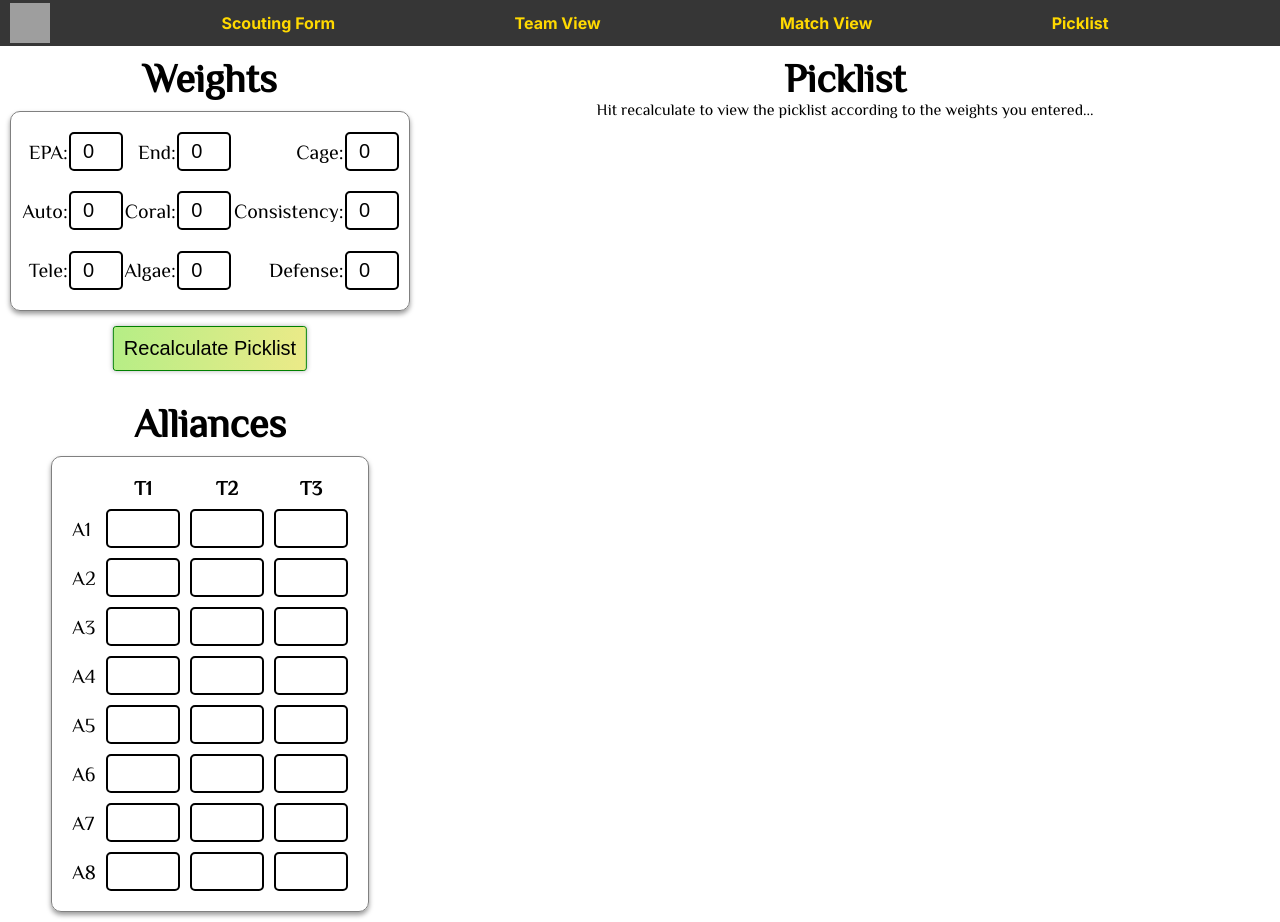
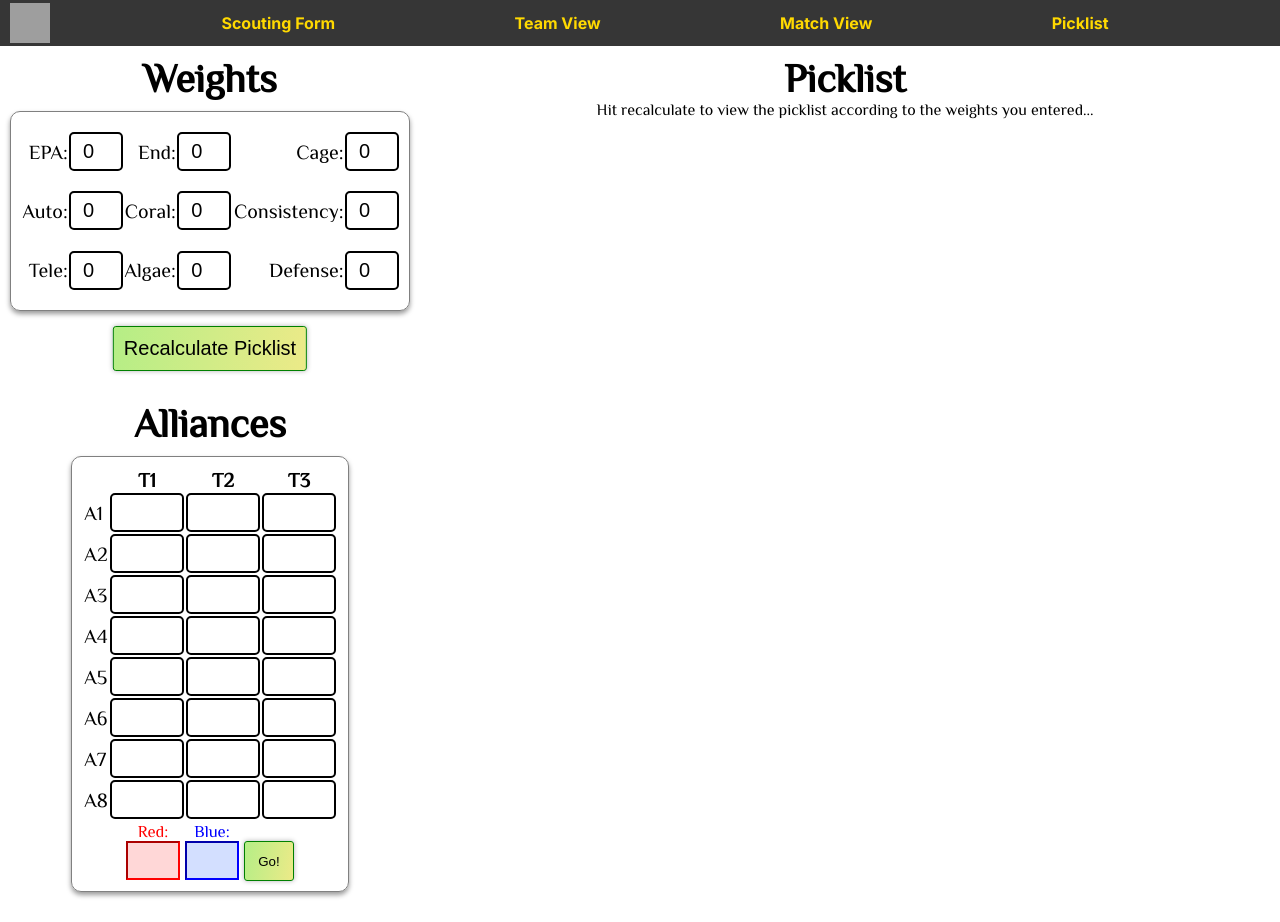
Before and after one commit to team2485/analytics2025, a Next.js app: page /picklist in a window 1280 px wide. Built offline with nearby package versions, Linux system fonts and the light colour scheme; grey boxes are pictures that could not be loaded.

Commit message:
added alliances to match view form

```diff
--- a/src/app/picklist/page.js
+++ b/src/app/picklist/page.js
@@ -466,6 +466,7 @@ export default function Picklist() {
         <div className={styles.alliances}>
           <h1>Alliances</h1>
           <form ref={alliancesFormRef}>
+            <div className={styles.wholeAlliance}>
             <table className={styles.allianceTable}>
               <thead>
                 <tr key="head">
@@ -486,6 +487,20 @@ export default function Picklist() {
                 <AllianceRow allianceNumber={"8"} allianceData={allianceData["8"]} handleAllianceChange={handleAllianceChange}></AllianceRow>
               </tbody>
             </table>
+            <form>
+              <div className={styles.allianceMatchView}>
+                <div className={styles.red}>
+                  <label style={{color: "red"}} htmlFor="redAlliance">Red:</label>
+                  <input className={styles.redInput} name="redAlliance" type="number"></input>
+                </div>
+                <div className={styles.blue}>
+                  <label style={{color: "blue"}} htmlFor="blueAlliance">Blue:</label>
+                  <input className={styles.blueInput} name="blueAlliance" type="number"></input>
+                </div>
+                <button>Go!</button>
+              </div>
+            </form>
+            </div>
           </form>
         </div>
       </div>
--- a/src/app/picklist/page.module.css
+++ b/src/app/picklist/page.module.css
@@ -48,7 +48,17 @@
     width: 400px;
     align-items: center;
 }
-.allianceTable {
+
+.allianceTable input {
+    height: 35px;
+    width: 70px;
+    border: 2px solid black;
+    border-radius: 5px;
+    text-align: center;
+    font-size: 20px;
+}
+
+.wholeAlliance {
     font-size: 20px;
     border-spacing: 10px;
     border: 1px solid gray;
@@ -57,13 +67,51 @@
     margin-top: 10px;
     box-shadow: 0px 3px 5px rgba(0,0,0,0.4);
 }
-.allianceTable input {
+
+
+.red, .blue {
+    display: flex;
+    flex-direction: column;
+    text-align: center;
+}
+
+.allianceMatchView {
+    display: flex;
+    flex-direction: row;
+    justify-content: center;
+    gap: 5px;
+    align-items: center;
+}
+
+.allianceMatchView input {
+    width: 50px;
     height: 35px;
-    width: 70px;
-    border: 2px solid black;
-    border-radius: 5px;
-    text-align: center;
-    font-size: 20px;
+}
+
+.allianceMatchView label {
+    font-size: smaller;
+}
+
+.allianceMatchView button {
+    width: 50px;
+    height: 40px;
+    margin-top: 20px;
+    border: 1px solid green;
+    border-radius: 3px;
+    font-weight: 500;
+    background: linear-gradient(100deg, rgb(181, 238, 134), rgb(236, 234, 136));
+    box-shadow: 0px 0px 5px rgba(0,0,0,0.3);
+
+}
+
+.redInput {
+    border-color: red;
+    background-color: #ffd7d7;
+}
+
+.blueInput {
+    border-color: blue;
+    background-color: #D3DFFF;
 }
 
 .picklistContainer {
```
